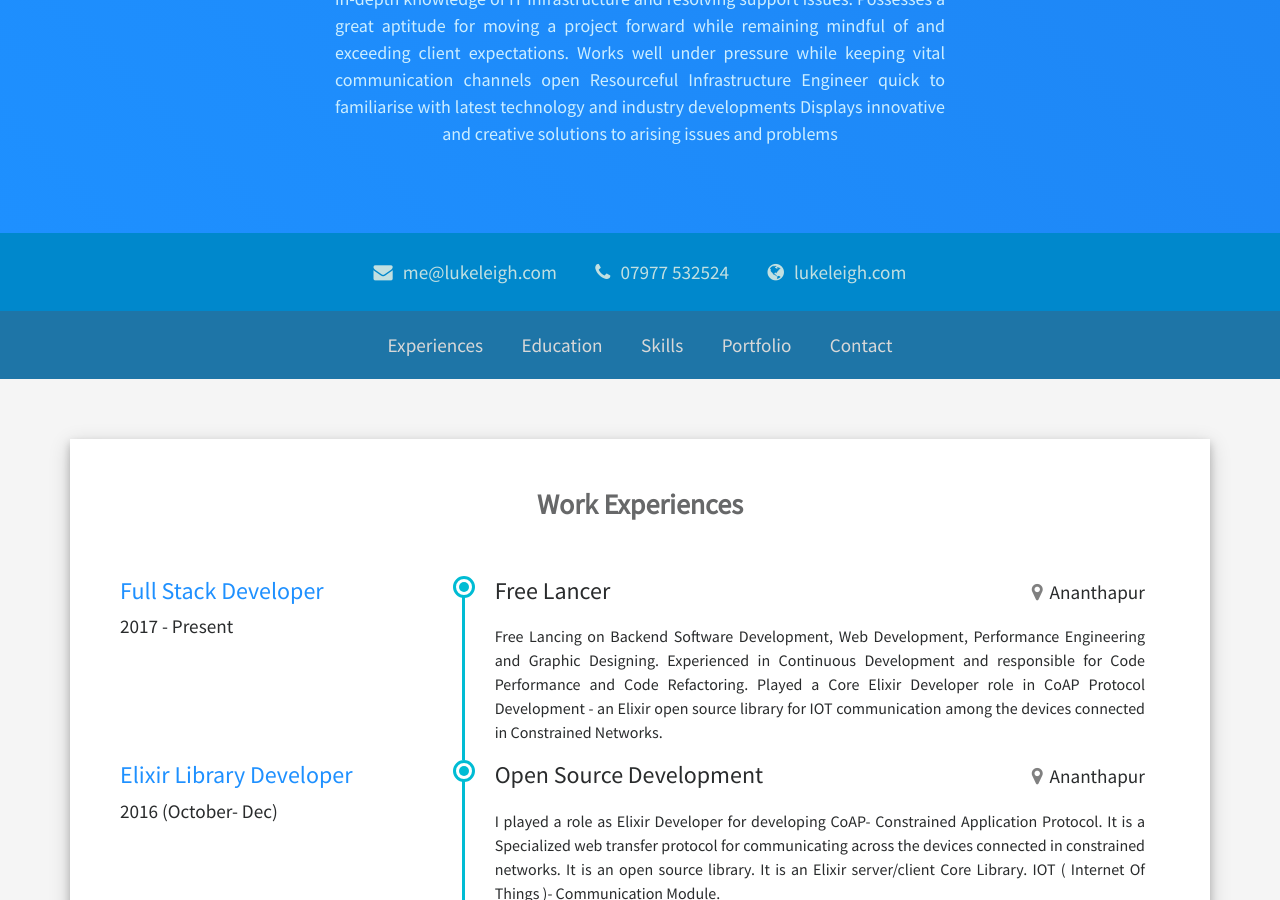
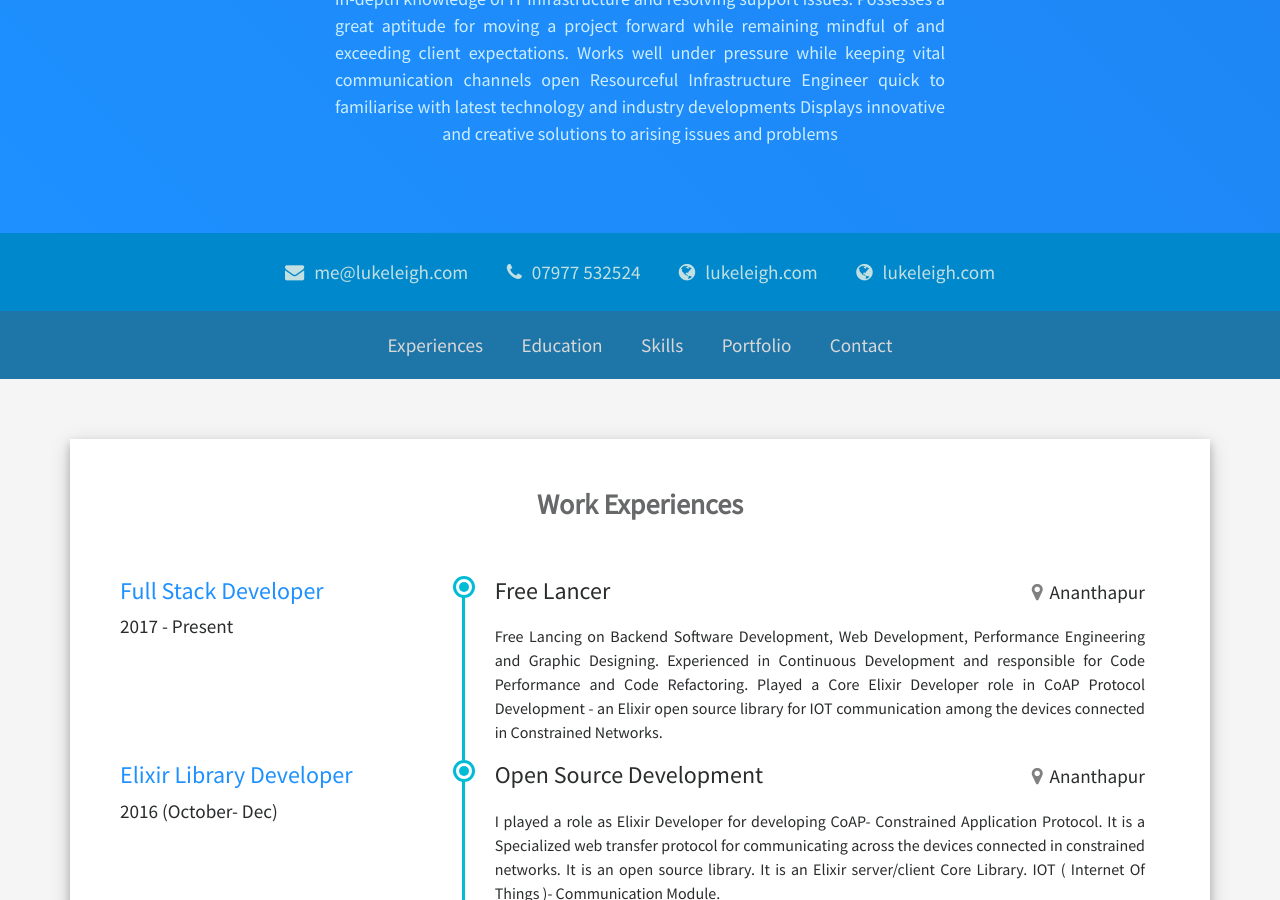
Before and after one commit to BanterBoy/jekyllcvOnline, a Jekyll site: the page built from index.html, in a window 1280 px wide and 900 px high, scrolled down 581 px. Built offline with Jekyll 4.4.1, drawn with Linux system fonts in a browser that asks for light colours; a script that is not in the unit is left out.

Commit message:
Update contact-links.yaml

```diff
--- a/_data/contact-links.yaml
+++ b/_data/contact-links.yaml
@@ -7,5 +7,9 @@
   icon-class: "fa fa-phone"
 
 - title: lukeleigh.com
-  link: "https://lukeleigh.com"
+  link: "https://blog.lukeleigh.com"
   icon-class: "fa fa-globe"
+
+- title: lukeleigh.com
+  link: "https://scripts.lukeleigh.com"
+  icon-class: "fa fa-globe"
```
